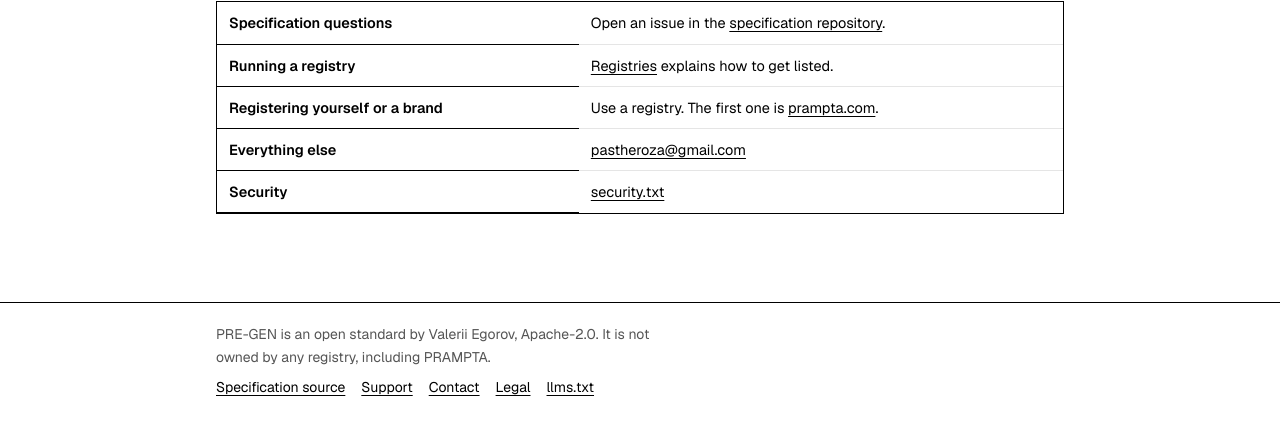
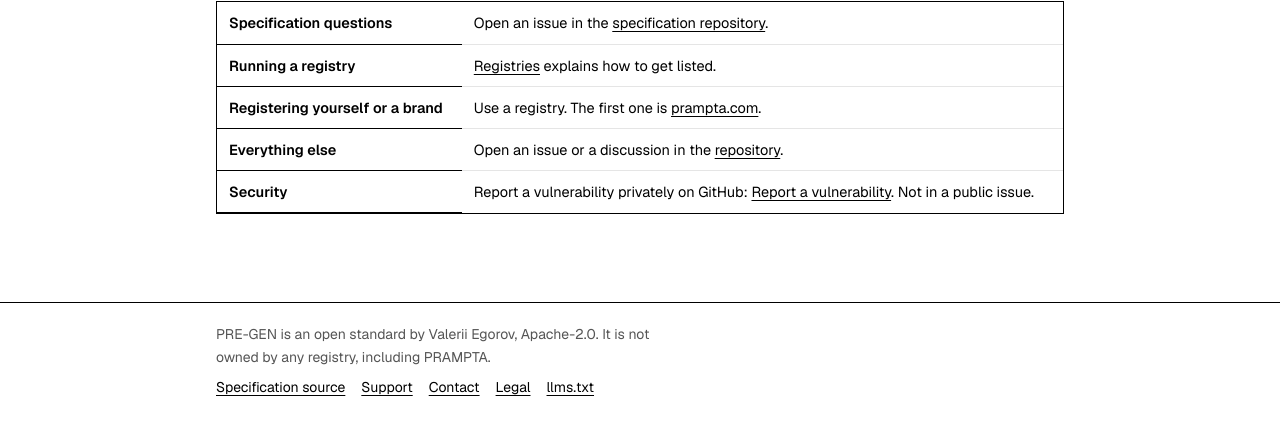
Before and after one commit to Pastheroza/PRE-GEN-site, a plain HTML site: page contact.html in a window 1280 px wide. Shown: the part 172-604 px from the top of the page. Drawn offline with Linux system fonts and the light colour scheme.

Commit message:
Contact: GitHub issues and private vulnerability reporting instead of a personal email
Co-Authored-By: Claude Opus 5.5 <noreply@anthropic.com>

```diff
--- a/contact.html
+++ b/contact.html
@@ -33,8 +33,8 @@
 <tr><th>Specification questions</th><td>Open an issue in the <a href="https://github.com/Pastheroza/PRE-GEN-site/issues">specification repository</a>.</td></tr>
 <tr><th>Running a registry</th><td><a href="/registries">Registries</a> explains how to get listed.</td></tr>
 <tr><th>Registering yourself or a brand</th><td>Use a registry. The first one is <a href="https://prampta.com">prampta.com</a>.</td></tr>
-<tr><th>Everything else</th><td><a href="mailto:pastheroza@gmail.com">pastheroza@gmail.com</a></td></tr>
-<tr><th>Security</th><td><a href="/.well-known/security.txt">security.txt</a></td></tr>
+<tr><th>Everything else</th><td>Open an issue or a discussion in the <a href="https://github.com/Pastheroza/PRE-GEN-site/issues">repository</a>.</td></tr>
+<tr><th>Security</th><td>Report a vulnerability privately on GitHub: <a href="https://github.com/Pastheroza/PRE-GEN-site/security/advisories/new">Report a vulnerability</a>. Not in a public issue.</td></tr>
 </tbody></table></div>
 
 </div></main>
```
Also changed, not shown: spec/PRE-GEN-SPEC.md (+2 -1 lines), .well-known/security.txt.
